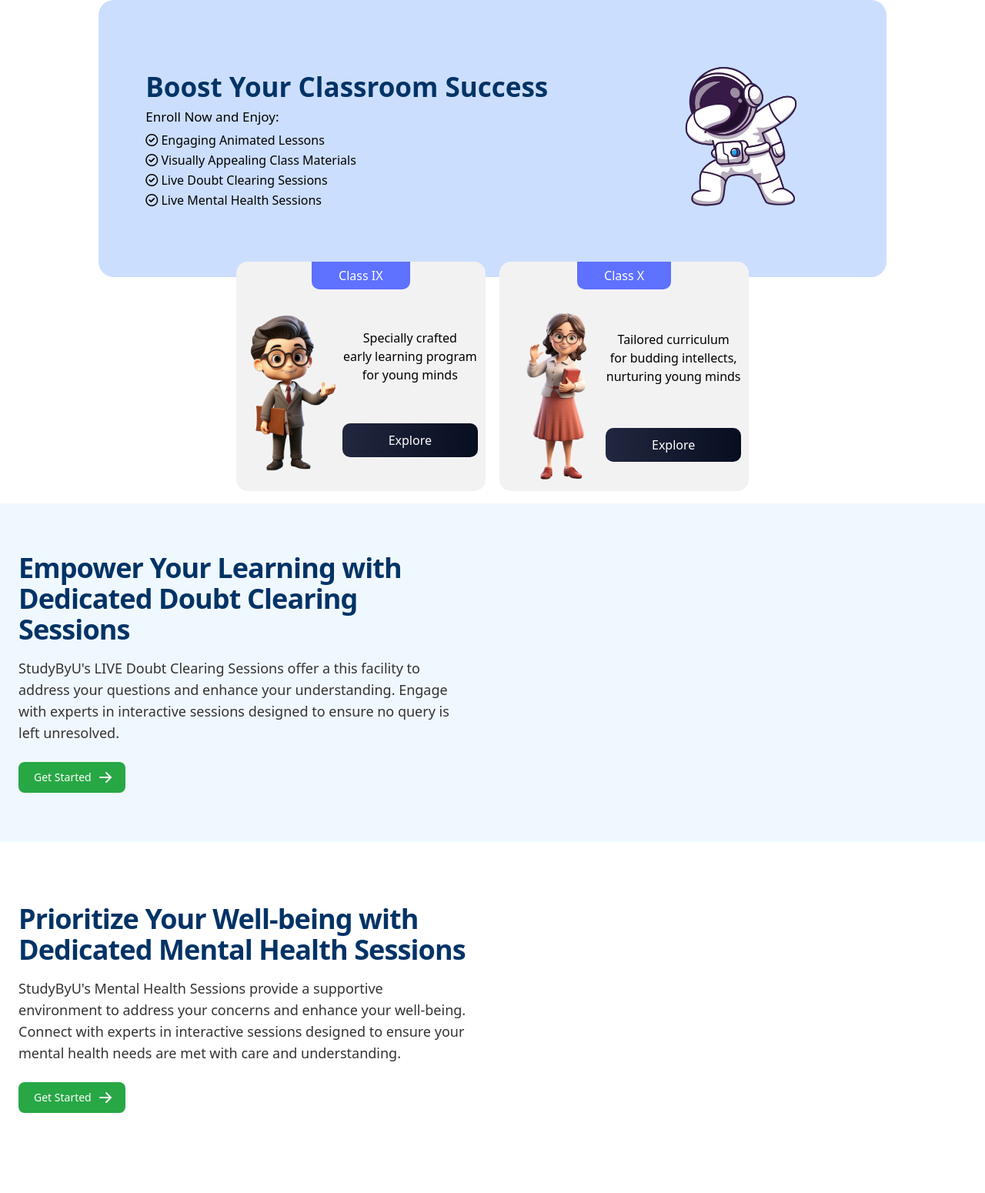
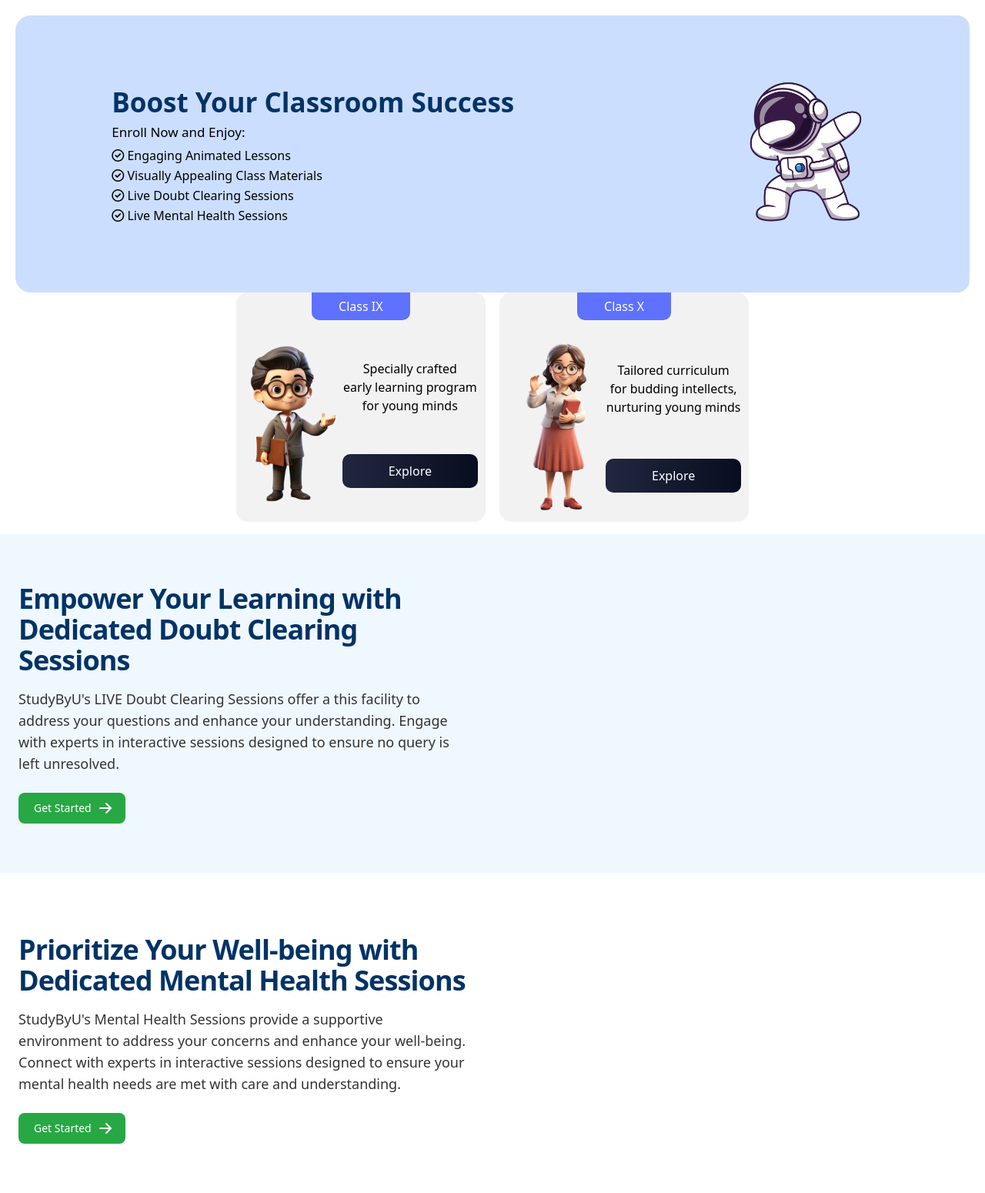
Before and after one commit to AakashMahajan25/StudyByU-MAIN-, a PHP site: page /class.html in a window 1280 px wide. Shown: the whole page at 77% size. Before the commit the page ends 1446 px from the top, so only its background shows below. Run offline with PHP 8.4, Linux system fonts and the light colour scheme; some libraries are stand-ins or nearby versions.

Commit message:
some updates

```diff
--- a/chapters.html
+++ b/chapters.php
@@ -9,10 +9,10 @@
     <script src="https://cdn.tailwindcss.com"></script>
     <link rel="stylesheet" href="https://cdnjs.cloudflare.com/ajax/libs/font-awesome/6.0.0-beta3/css/all.min.css">
 <body>
-<!-- <?php
+<?php
 session_start();
 include('./secondary-navbar-white.html');
-?> -->
+?>
     <div class="container mx-auto p-4 mt-20">
         <div class="flex flex-wrap -mx-4">
             <div class="w-full lg:w-2/3 px-4">
@@ -145,6 +145,6 @@ include('./secondary-navbar-white.html');
         </div>
     </div>
 
-    <!-- <?php include('./footer.html');?> -->
+    <?php include('./footer.html');?>
 </body>
 </html>
--- a/class.html
+++ b/class.html
@@ -1,97 +1,178 @@
-
 <!DOCTYPE html>
 <html lang="en">
   <head>
-        <meta charset="UTF-8">
-        <meta name="viewport" content="width=device-width, initial-scale=1.0">
+    <meta charset="UTF-8" />
+    <meta name="viewport" content="width=device-width, initial-scale=1.0" />
     <title>Document</title>
-        <link rel="stylesheet" href="css/class.css">
-        <link rel="stylesheet" href="https://cdnjs.cloudflare.com/ajax/libs/font-awesome/6.0.0-beta3/css/all.min.css">
+    <link rel="stylesheet" href="css/class.css" />
+    <link
+      rel="stylesheet"
+      href="https://cdnjs.cloudflare.com/ajax/libs/font-awesome/6.0.0-beta3/css/all.min.css"
+    />
     <script src="https://cdn.tailwindcss.com"></script>
+    <link
+      rel="stylesheet"
+      href="https://cdn.jsdelivr.net/npm/swiper@11/swiper-bundle.min.css"
+    />
+
+    <style>
+
+    </style>
   </head>
   <body>
     <!-- <?php
     session_start();
     include('./secondary-navbar-white.html');
     ?> -->
-
+    <!-- Swiper -->
+    <div class="swiper mySwiper m-5 rounded-2xl">
+      <div class="swiper-wrapper">
+        <div class="swiper-slide">
           <div class="classes-hero-banner mt-20 lg:mt-0">
             <div class="hero-banner-content">
               <div class="hero-banner-content-heading">
                 Boost Your Classroom Success
               </div>
-            <div class="hero-banner-content-text">
-                Enroll Now and Enjoy:
+              <div class="hero-banner-content-text">Enroll Now and Enjoy:</div>
+              <div class="hero-banner-content-list">
+                <i class="fa-regular fa-circle-check"></i> Engaging Animated
+                Lessons
               </div>
               <div class="hero-banner-content-list">
-                <i class="fa-regular fa-circle-check"></i> Engaging Animated Lessons
+                <i class="fa-regular fa-circle-check"></i> Visually Appealing
+                Class Materials
               </div>
               <div class="hero-banner-content-list">
-                <i class="fa-regular fa-circle-check"></i> Visually Appealing Class Materials
+                <i class="fa-regular fa-circle-check"></i> Live Doubt Clearing
+                Sessions
               </div>
               <div class="hero-banner-content-list">
-                <i class="fa-regular fa-circle-check"></i> Live Doubt Clearing Sessions
+                <i class="fa-regular fa-circle-check"></i> Live Mental Health
+                Sessions
+              </div>
+            </div>
+            <div class="classes-hero-banner-image">
+              <img src="assets/banner-astronaut-class.png" alt="" />
+            </div>
+          </div>
+        </div>
+        <div class="swiper-slide">
+          <div class="classes-hero-banner mt-20 lg:mt-0">
+            <div class="hero-banner-content">
+              <div class="hero-banner-content-heading">
+                Boost Your Classroom Success
+              </div>
+              <div class="hero-banner-content-text">Enroll Now and Enjoy:</div>
+              <div class="hero-banner-content-list">
+                <i class="fa-regular fa-circle-check"></i> Engaging Animated
+                Lessons
               </div>
               <div class="hero-banner-content-list">
-                <i class="fa-regular fa-circle-check"></i> Live Mental Health Sessions
+                <i class="fa-regular fa-circle-check"></i> Visually Appealing
+                Class Materials
+              </div>
+              <div class="hero-banner-content-list">
+                <i class="fa-regular fa-circle-check"></i> Live Doubt Clearing
+                Sessions
+              </div>
+              <div class="hero-banner-content-list">
+                <i class="fa-regular fa-circle-check"></i> Live Mental Health
+                Sessions
               </div>
             </div>
-        <div class="classes-hero-banner-image"><img src="assets/banner-astronaut-class.png" alt=""></div>
-
+            <div class="classes-hero-banner-image">
+              <img src="assets/banner-astronaut-class.png" alt="" />
+            </div>
+          </div>
+        </div>
+        <div class="swiper-slide">
+          <div class="classes-hero-banner mt-20 lg:mt-0">
+            <div class="hero-banner-content">
+              <div class="hero-banner-content-heading">
+                Boost Your Classroom Success
+              </div>
+              <div class="hero-banner-content-text">Enroll Now and Enjoy:</div>
+              <div class="hero-banner-content-list">
+                <i class="fa-regular fa-circle-check"></i> Engaging Animated
+                Lessons
+              </div>
+              <div class="hero-banner-content-list">
+                <i class="fa-regular fa-circle-check"></i> Visually Appealing
+                Class Materials
+              </div>
+              <div class="hero-banner-content-list">
+                <i class="fa-regular fa-circle-check"></i> Live Doubt Clearing
+                Sessions
+              </div>
+              <div class="hero-banner-content-list">
+                <i class="fa-regular fa-circle-check"></i> Live Mental Health
+                Sessions
+              </div>
+            </div>
+            <div class="classes-hero-banner-image">
+              <img src="assets/banner-astronaut-class.png" alt="" />
+            </div>
+          </div>
+        </div>
+      </div>
     </div>
 
     <div class="classes-container">
       <div class="individual-classes">
-        <div class="individual-classes-heading">
-            Class IX
-        </div>
+        <div class="individual-classes-heading">Class IX</div>
         <div class="individual-classes-body">
           <div class="individual-classes-body-image-1">
-                <img src="assets/teacher-2.png"
-                    alt="">
+            <img src="assets/teacher-2.png" alt="" />
           </div>
           <div class="individual-classes-body-content">
             <div class="individual-classes-body-content-text">
-                    <div class="individual-classes-body-content-text-1">Specially crafted
+              <div class="individual-classes-body-content-text-1">
+                Specially crafted
               </div>
-                    <div class="individual-classes-body-content-text-1">early learning program</div>
-                    <div class="individual-classes-body-content-text-1">for young minds</div>
+              <div class="individual-classes-body-content-text-1">
+                early learning program
+              </div>
+              <div class="individual-classes-body-content-text-1">
+                for young minds
+              </div>
             </div>
 
-
-
             <div class="individual-classes-body-content-button-container">
-                    <button class="individual-classes-body-content-button">Explore</button>
+              <button class="individual-classes-body-content-button">
+                Explore
+              </button>
             </div>
           </div>
         </div>
       </div>
 
       <div class="individual-classes">
-        <div class="individual-classes-heading">
-            Class X
-        </div>
+        <div class="individual-classes-heading">Class X</div>
         <div class="individual-classes-body">
           <div class="individual-classes-body-image-2">
-                <img src="assets/teacher-1.png"
-                    alt="">
+            <img src="assets/teacher-1.png" alt="" />
           </div>
           <div class="individual-classes-body-content">
             <div class="individual-classes-body-content-text">
-                    <div class="individual-classes-body-content-text-1">Tailored curriculum</div>
-                    <div class="individual-classes-body-content-text-1">for budding intellects,</div>
-                    <div class="individual-classes-body-content-text-1">nurturing young minds</div>
+              <div class="individual-classes-body-content-text-1">
+                Tailored curriculum
+              </div>
+              <div class="individual-classes-body-content-text-1">
+                for budding intellects,
+              </div>
+              <div class="individual-classes-body-content-text-1">
+                nurturing young minds
+              </div>
             </div>
 
-
-
             <div class="individual-classes-body-content-button-container">
-                    <button class="individual-classes-body-content-button">Explore</button>
+              <button class="individual-classes-body-content-button">
+                Explore
+              </button>
             </div>
           </div>
         </div>
       </div>
-
     </div>
 
     <!-- <div class="second-section">
@@ -145,38 +226,104 @@
     </div> -->
 
     <section class="bg-[aliceblue]">
-    <div class="gap-8 items-center py-8 px-4 mx-auto max-w-screen-xl xl:gap-16 md:grid md:grid-cols-2 sm:py-16 lg:px-6 my-4">
+      <div
+        class="gap-8 items-center py-8 px-4 mx-auto max-w-screen-xl xl:gap-16 md:grid md:grid-cols-2 sm:py-16 lg:px-6 my-4"
+      >
         <div class="mt-4 md:mt-0">
-            <h2 class="mb-4 text-4xl tracking-tight font-extrabold text-[#003366]">Empower Your Learning with Dedicated Doubt Clearing Sessions</h2>
-            <p class="mb-6 font-light text-[#333333] md:text-lg">StudyByU's LIVE Doubt Clearing Sessions offer a this facility to address your questions and enhance your understanding. Engage with experts in interactive sessions designed to ensure no query is left unresolved.</p>
-            <a href="#" class="inline-flex items-center text-white bg-[#28a745] hover:bg-primary-800 focus:ring-4 focus:ring-primary-300 font-medium rounded-lg text-sm px-5 py-2.5 text-center dark:focus:ring-primary-900">
+          <h2
+            class="mb-4 text-4xl tracking-tight font-extrabold text-[#003366]"
+          >
+            Empower Your Learning with Dedicated Doubt Clearing Sessions
+          </h2>
+          <p class="mb-6 font-light text-[#333333] md:text-lg">
+            StudyByU's LIVE Doubt Clearing Sessions offer a this facility to
+            address your questions and enhance your understanding. Engage with
+            experts in interactive sessions designed to ensure no query is left
+            unresolved.
+          </p>
+          <a
+            href="#"
+            class="inline-flex items-center text-white bg-[#28a745] hover:bg-primary-800 focus:ring-4 focus:ring-primary-300 font-medium rounded-lg text-sm px-5 py-2.5 text-center dark:focus:ring-primary-900"
+          >
             Get Started
-                <svg class="ml-2 -mr-1 w-5 h-5" fill="currentColor" viewBox="0 0 20 20" xmlns="http://www.w3.org/2000/svg"><path fill-rule="evenodd" d="M10.293 3.293a1 1 0 011.414 0l6 6a1 1 0 010 1.414l-6 6a1 1 0 01-1.414-1.414L14.586 11H3a1 1 0 110-2h11.586l-4.293-4.293a1 1 0 010-1.414z" clip-rule="evenodd"></path></svg>
+            <svg
+              class="ml-2 -mr-1 w-5 h-5"
+              fill="currentColor"
+              viewBox="0 0 20 20"
+              xmlns="http://www.w3.org/2000/svg"
+            >
+              <path
+                fill-rule="evenodd"
+                d="M10.293 3.293a1 1 0 011.414 0l6 6a1 1 0 010 1.414l-6 6a1 1 0 01-1.414-1.414L14.586 11H3a1 1 0 110-2h11.586l-4.293-4.293a1 1 0 010-1.414z"
+                clip-rule="evenodd"
+              ></path>
+            </svg>
           </a>
         </div>
-        <img class="w-1/2 hidden dark:block mx-auto" src="assets/teacher.png" alt="dashboard image">
+        <img
+          class="w-1/2 hidden dark:block mx-auto"
+          src="assets/teacher.png"
+          alt="dashboard image"
+        />
       </div>
     </section>
 
     <section class="">
-    <div class="gap-8 items-center py-8 px-4 mx-auto max-w-screen-xl xl:gap-16 md:grid md:grid-cols-2 sm:py-16 lg:px-6">
-        <img class="w-2/3 hidden dark:block mx-auto" src="assets/mental-health.png" alt="dashboard image">
+      <div
+        class="gap-8 items-center py-8 px-4 mx-auto max-w-screen-xl xl:gap-16 md:grid md:grid-cols-2 sm:py-16 lg:px-6"
+      >
+        <img
+          class="w-2/3 hidden dark:block mx-auto"
+          src="assets/mental-health.png"
+          alt="dashboard image"
+        />
         <div class="mt-4 md:mt-0">
-            <h2 class="mb-4 text-4xl tracking-tight font-extrabold text-[#003366]">Prioritize Your Well-being with Dedicated Mental Health Sessions</h2>
-            <p class="mb-6 font-light text-[#333333] md:text-lg">StudyByU's Mental Health Sessions provide a supportive environment to address your concerns and enhance your well-being. Connect with experts in interactive sessions designed to ensure your mental health needs are met with care and understanding.
+          <h2
+            class="mb-4 text-4xl tracking-tight font-extrabold text-[#003366]"
+          >
+            Prioritize Your Well-being with Dedicated Mental Health Sessions
+          </h2>
+          <p class="mb-6 font-light text-[#333333] md:text-lg">
+            StudyByU's Mental Health Sessions provide a supportive environment
+            to address your concerns and enhance your well-being. Connect with
+            experts in interactive sessions designed to ensure your mental
+            health needs are met with care and understanding.
           </p>
-            <a href="#" class="inline-flex items-center text-white bg-[#28a745] hover:bg-primary-800 focus:ring-4 focus:ring-primary-300 font-medium rounded-lg text-sm px-5 py-2.5 text-center dark:focus:ring-primary-900">
+          <a
+            href="#"
+            class="inline-flex items-center text-white bg-[#28a745] hover:bg-primary-800 focus:ring-4 focus:ring-primary-300 font-medium rounded-lg text-sm px-5 py-2.5 text-center dark:focus:ring-primary-900"
+          >
             Get Started
-                <svg class="ml-2 -mr-1 w-5 h-5" fill="currentColor" viewBox="0 0 20 20" xmlns="http://www.w3.org/2000/svg"><path fill-rule="evenodd" d="M10.293 3.293a1 1 0 011.414 0l6 6a1 1 0 010 1.414l-6 6a1 1 0 01-1.414-1.414L14.586 11H3a1 1 0 110-2h11.586l-4.293-4.293a1 1 0 010-1.414z" clip-rule="evenodd"></path></svg>
+            <svg
+              class="ml-2 -mr-1 w-5 h-5"
+              fill="currentColor"
+              viewBox="0 0 20 20"
+              xmlns="http://www.w3.org/2000/svg"
+            >
+              <path
+                fill-rule="evenodd"
+                d="M10.293 3.293a1 1 0 011.414 0l6 6a1 1 0 010 1.414l-6 6a1 1 0 01-1.414-1.414L14.586 11H3a1 1 0 110-2h11.586l-4.293-4.293a1 1 0 010-1.414z"
+                clip-rule="evenodd"
+              ></path>
+            </svg>
           </a>
         </div>
       </div>
     </section>
     <!-- <?php include('./footer.html');?> -->
 
+    <!-- Swiper JS -->
+    <script src="https://cdn.jsdelivr.net/npm/swiper@11/swiper-bundle.min.js"></script>
+
+    <!-- Initialize Swiper -->
+    <script>
+      var swiper = new Swiper(".mySwiper", {});
+    </script>
 
     <script>
-window.onscroll = function() {stickNavbar()};
+      window.onscroll = function () {
+        stickNavbar();
+      };
 
       const navbar = document.getElementById("navbar");
       const sticky = navbar.offsetTop;
@@ -189,7 +336,5 @@ function stickNavbar() {
         }
       }
     </script>
-
-
   </body>
 </html>
--- a/css/about1.css
+++ b/css/about1.css
@@ -27,7 +27,7 @@
   .accordion {
     margin-top: -40px;
     margin-bottom: -40px;
-    background-color: #91a7ef;
+    background-color: #032c61;
     border-radius: 40px;
     padding: 80px 50px 50px 50px;
   }
@@ -242,7 +242,7 @@
   }
 
   .main-button{
-      background: white;
+      /* background: white; */
       width: fit-content;
       padding: 8px 20px;
       border-radius: 20px;
--- a/css/class.css
+++ b/css/class.css
@@ -3,7 +3,7 @@
     .classes-hero-banner {
         margin: auto;
         height: 45vh;
-        width: 80vw;
+        width: 100vw;
         border-radius: 20px;
         background-color: #ccdefe;
         z-index: -1;
--- a/home.php
+++ b/home.php
@@ -428,7 +428,7 @@ include('./secondary-navbar.html');
                     <path d="M14.017 18L14.017 10.609C14.017 4.905 17.748 1.039 23 0L23.995 2.151C21.563 3.068 20 5.789 20 8H24V18H14.017ZM0 18V10.609C0 4.905 3.748 1.038 9 0L9.996 2.151C7.563 3.068 6 5.789 6 8H9.983L9.983 18L0 18Z" fill="currentColor"/>
                 </svg>
                 <blockquote>
-                    <p class="text-2xl font-medium text-gray-900 ">"Flowbite is just awesome. It contains tons of predesigned components and pages starting from login screen to complex dashboard. Perfect choice for your next SaaS application."</p>
+                    <p class="text-2xl font-medium text-gray-900 ">"An invaluable resource for students, this EdTech site excels in providing comprehensive lectures, expert guidance, and well-organized notes. Highly recommend for anyone looking to enhance their learning experience!"</p>
                 </blockquote>
                 <figcaption class="flex items-center justify-center mt-6 space-x-3">
                     <!-- <img class="w-6 h-6 rounded-full" src="https://flowbite.s3.amazonaws.com/blocks/marketing-ui/avatars/michael-gouch.png" alt="profile picture"> -->
```
Also changed, not shown: css/product.css (+8 -1 lines). Lines whose indentation alone changed are shown as unchanged.
